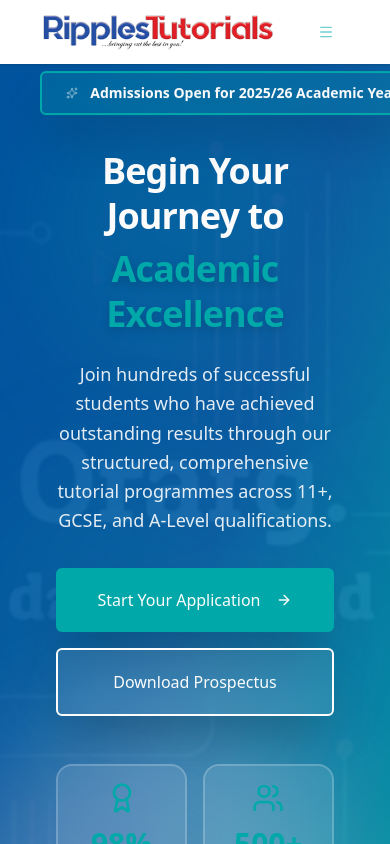
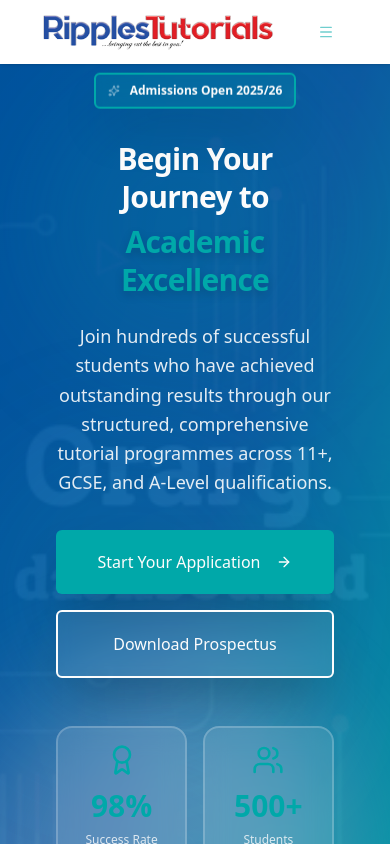
Before and after one commit to Oluwaseg/ripples-tutorial, a Next.js app: page /admissions in a window 390 px wide. Shown: the top 844 px of the page. Built offline with nearby package versions, Linux system fonts and the light colour scheme.

Commit message:
Refine admissions badge and heading for responsiveness

```diff
--- a/src/app/(public)/admissions/page.tsx
+++ b/src/app/(public)/admissions/page.tsx
@@ -38,12 +38,14 @@ export default function AdmissionsPage() {
         <div className="container relative z-10">
           <div className="max-w-6xl mx-auto">
             <div className="text-center mb-12 md:mb-16">
-              <Badge className="mb-6 bg-accent/20 backdrop-blur-sm text-primary-foreground border-2 border-accent hover:bg-accent hover:scale-105 transition-all px-6 py-2.5 text-sm font-semibold shadow-2xl animate-bounce [animation-duration:3s]">
-                <Sparkles className="h-4 w-4 mr-2 inline animate-pulse" />
-                Admissions Open for 2025/26 Academic Year
+              <Badge className="mb-6 bg-accent/20 backdrop-blur-sm text-primary-foreground border-2 border-accent hover:bg-accent hover:scale-105 transition-all px-3 py-2 sm:px-4 sm:py-2.5 md:px-6 text-xs sm:text-sm font-semibold shadow-2xl animate-bounce [animation-duration:3s]">
+                <Sparkles className="h-3 w-3 sm:h-4 sm:w-4 mr-1.5 sm:mr-2 inline animate-pulse" />
+                <span className="whitespace-nowrap">
+                  Admissions Open 2025/26
+                </span>
               </Badge>
 
-              <h1 className="text-4xl sm:text-5xl md:text-6xl lg:text-7xl xl:text-8xl font-bold mb-6 md:mb-8 text-balance leading-tight tracking-tight">
+              <h1 className="text-3xl sm:text-4xl md:text-5xl lg:text-6xl xl:text-7xl font-bold mb-6 md:mb-8 text-balance leading-tight tracking-tight px-4">
                 Begin Your Journey to
                 <span className="block text-accent mt-2 drop-shadow-lg">
                   Academic Excellence
```
